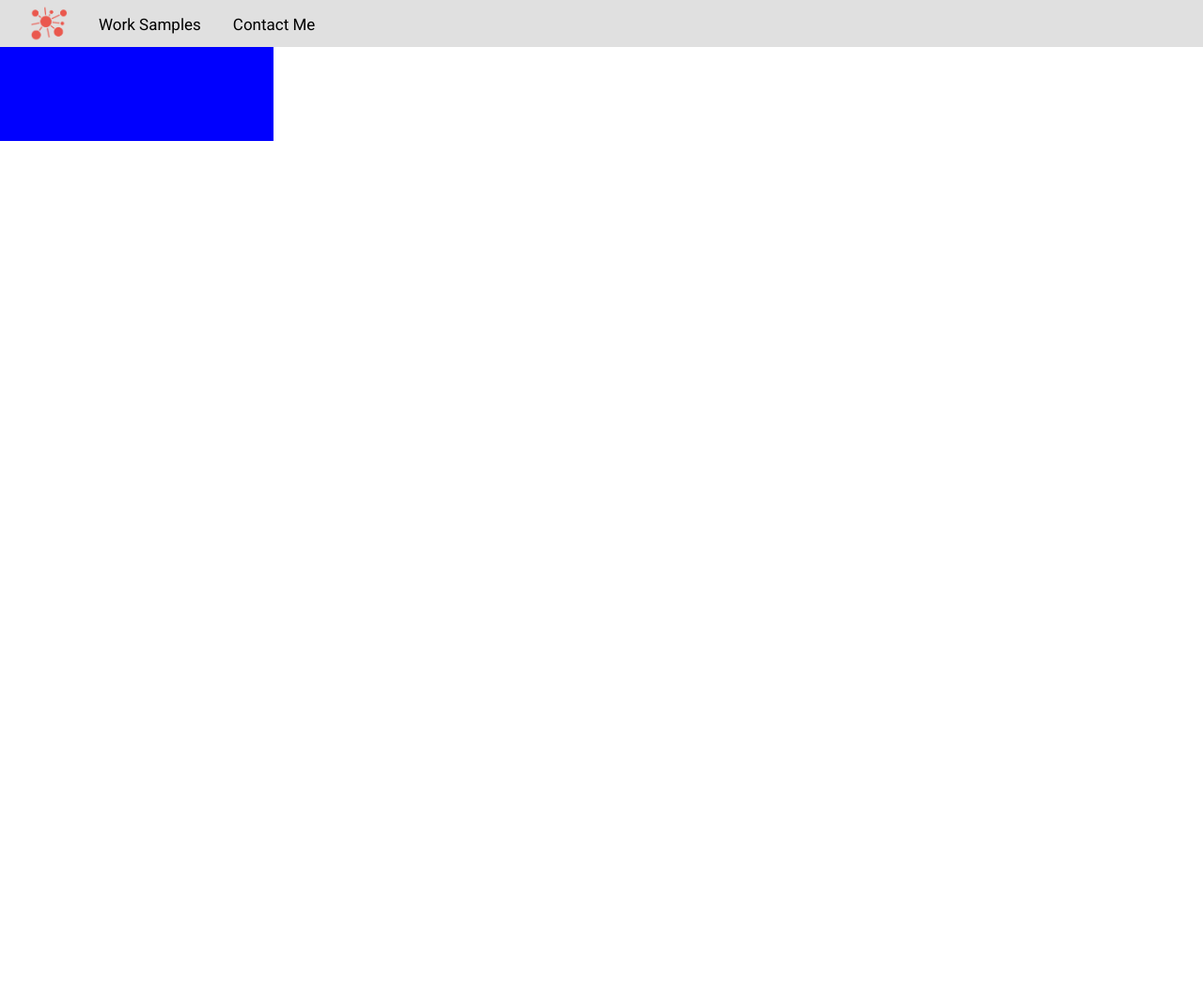
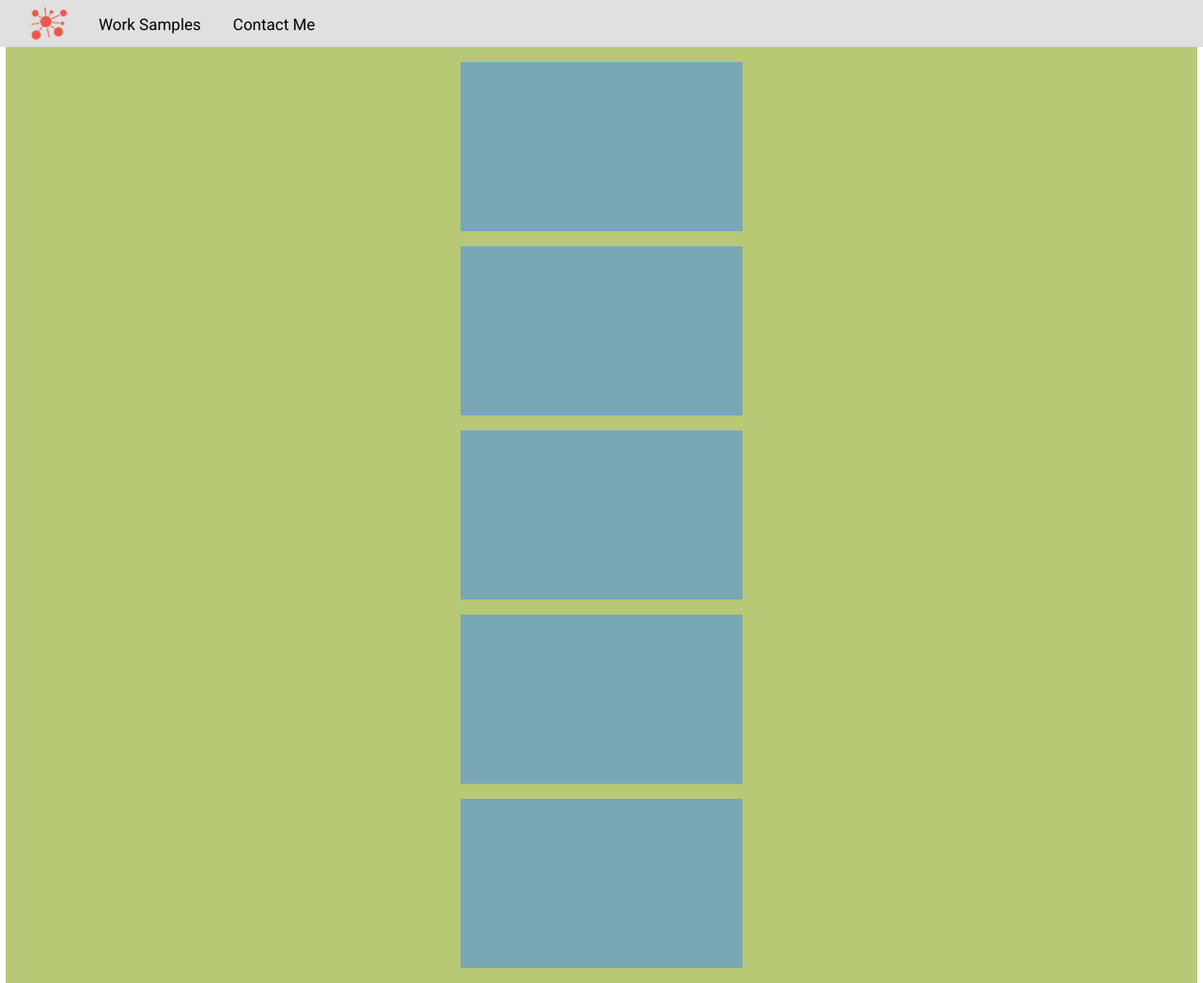
Before and after one commit to jhartley1412/old-portfolio-2, a Jekyll site: the page index.html, which Jekyll copies as it is, in a window 1280 px wide. Shown: the whole page at 94% size. Built offline with Jekyll 4.4.1, drawn with Linux system fonts in a browser that asks for light colours; nearby versions of some CDN libraries; before the commit the page ends 900 px from its top, so only the background shows below that.

Commit message:
set up temp samples and container

```diff
--- a/_sass/_variables-grid.scss
+++ b/_sass/_variables-grid.scss
@@ -89,10 +89,6 @@ $ind-col-width: ($tot-width - ($gut-width * ($num-col - 1))) / $num-col;
 
 @media (min-width: 978px){
 
-  h3{
-    color: blue;
-  }
-
   .col-lg-1{
     @include grid(1);
   }
--- a/css/main.css
+++ b/css/main.css
@@ -413,8 +413,19 @@ header {
     margin: 0.7em 1em;
     color: #000; }
 
-.test {
-  background-color: blue;
-  height: 100px; }
+.samples-container {
+  width: 99%;
+  margin: 0 auto;
+  overflow: hidden;
+  background-color: #B8C975; }
+
+.sample-ex {
+  width: 300px;
+  height: 180px;
+  background-color: #79A7B5;
+  margin: 1em auto; }
+  .sample-ex:hover {
+    cursor: pointer;
+    background-color: #9abdc7; }
 
 /*# sourceMappingURL=main.css.map */
--- a/index.html
+++ b/index.html
@@ -66,7 +66,19 @@
 
     </header>
 
-    <div class="test col-sm-1 col-md-5 col-lg-3"> </div>
+    <div class="samples-container col-sm-1 col-md-5 col-lg- 5">
+
+    	<div class="sample-ex"> </div>
+
+    	<div class="sample-ex"> </div>
+
+    	<div class="sample-ex"> </div>
+
+    	<div class="sample-ex"> </div>
+
+    	<div class="sample-ex"> </div>
+
+    </div>
 
 </body>
 
```
Also changed, not shown: css/main.scss (+21 -4 lines), 1 other file.
